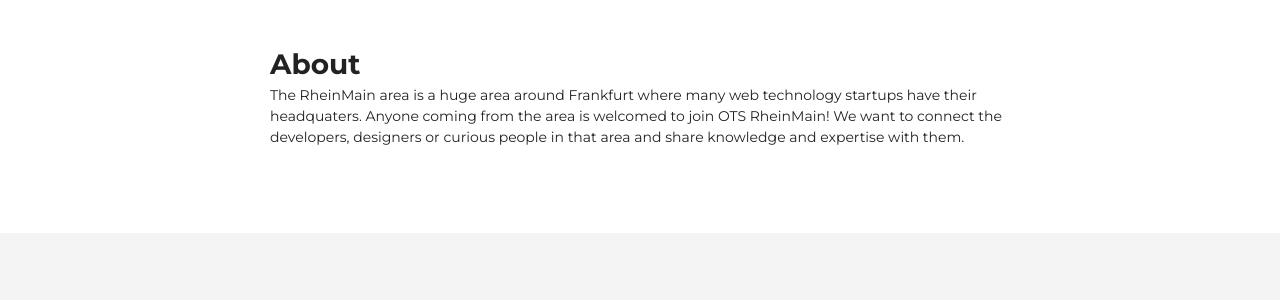
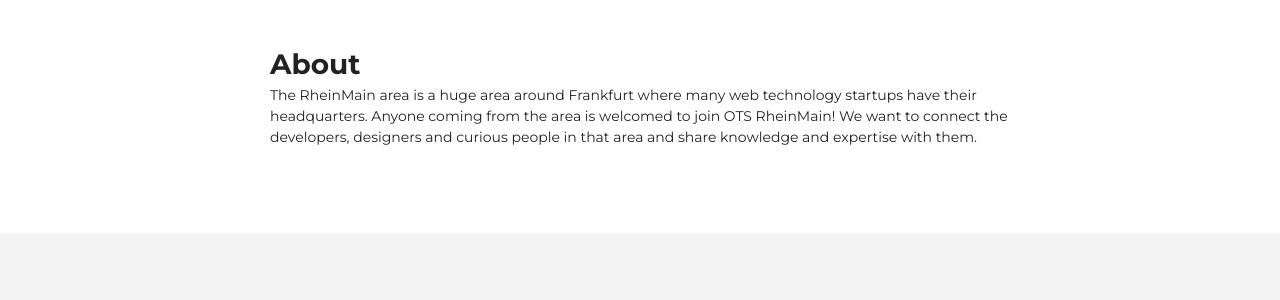
Before and after one commit to OpenTechSchool/www.opentechschool.org, a Jekyll site: the page built from rheinmain/index.md, in a window 1280 px wide. Shown: the part 460-760 px from the top of the page. Built offline with Jekyll 4.4.1, drawn with Linux system fonts in a browser that asks for light colours; nearby versions of some CDN libraries; comment, search, counter and statistics services are not loaded.

Commit message:
typos mentioned by @robert

```diff
--- a/rheinmain/index.md
+++ b/rheinmain/index.md
@@ -10,6 +10,6 @@
 ## About
 
 The RheinMain area is a huge area around Frankfurt where many web technology startups have their
-headquaters. Anyone coming from the area is welcomed to join OTS RheinMain! We want to connect
-the developers, designers or curious people in that area and share knowledge and expertise with
+headquarters. Anyone coming from the area is welcomed to join OTS RheinMain! We want to connect
+the developers, designers and curious people in that area and share knowledge and expertise with
 them.
```
